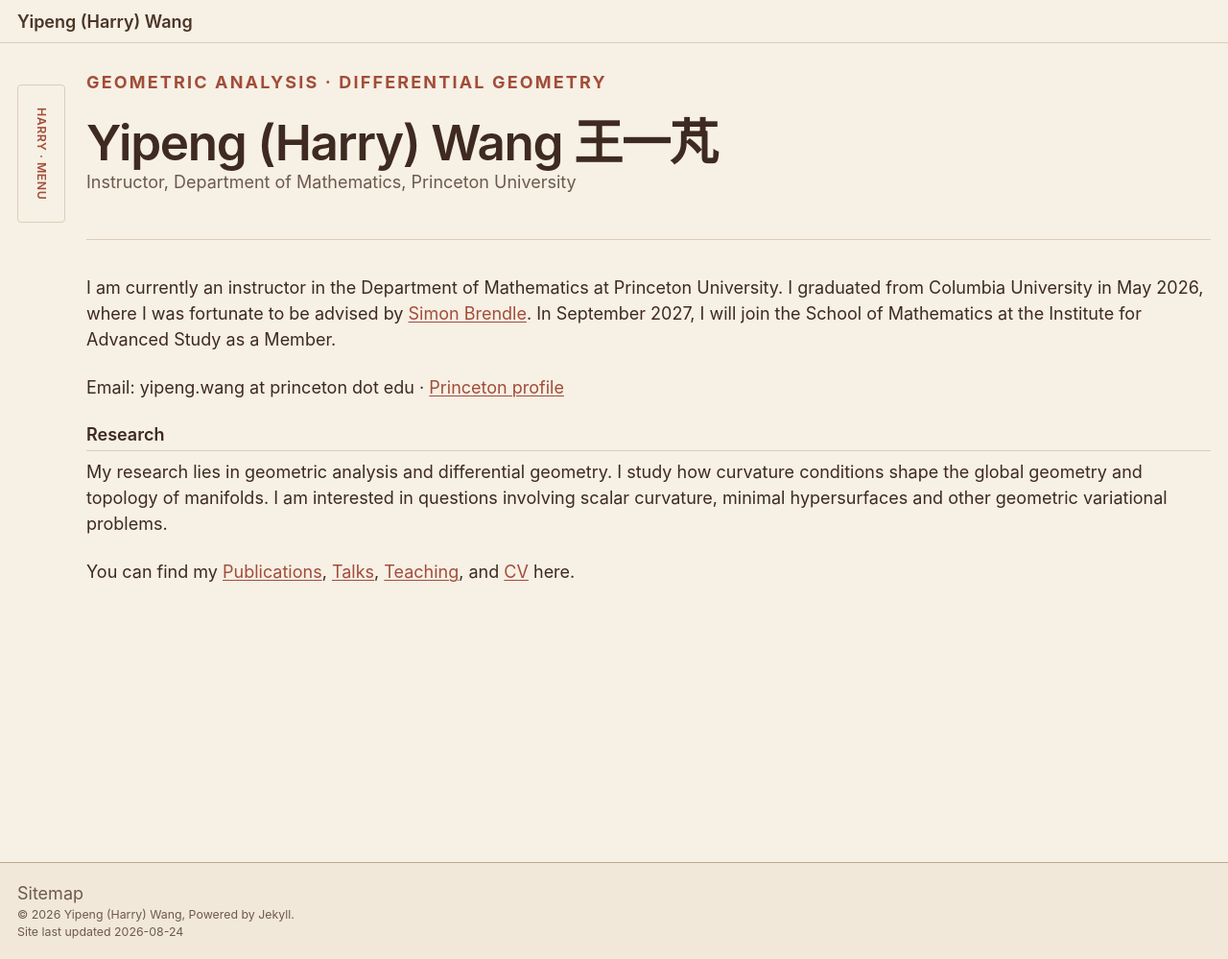
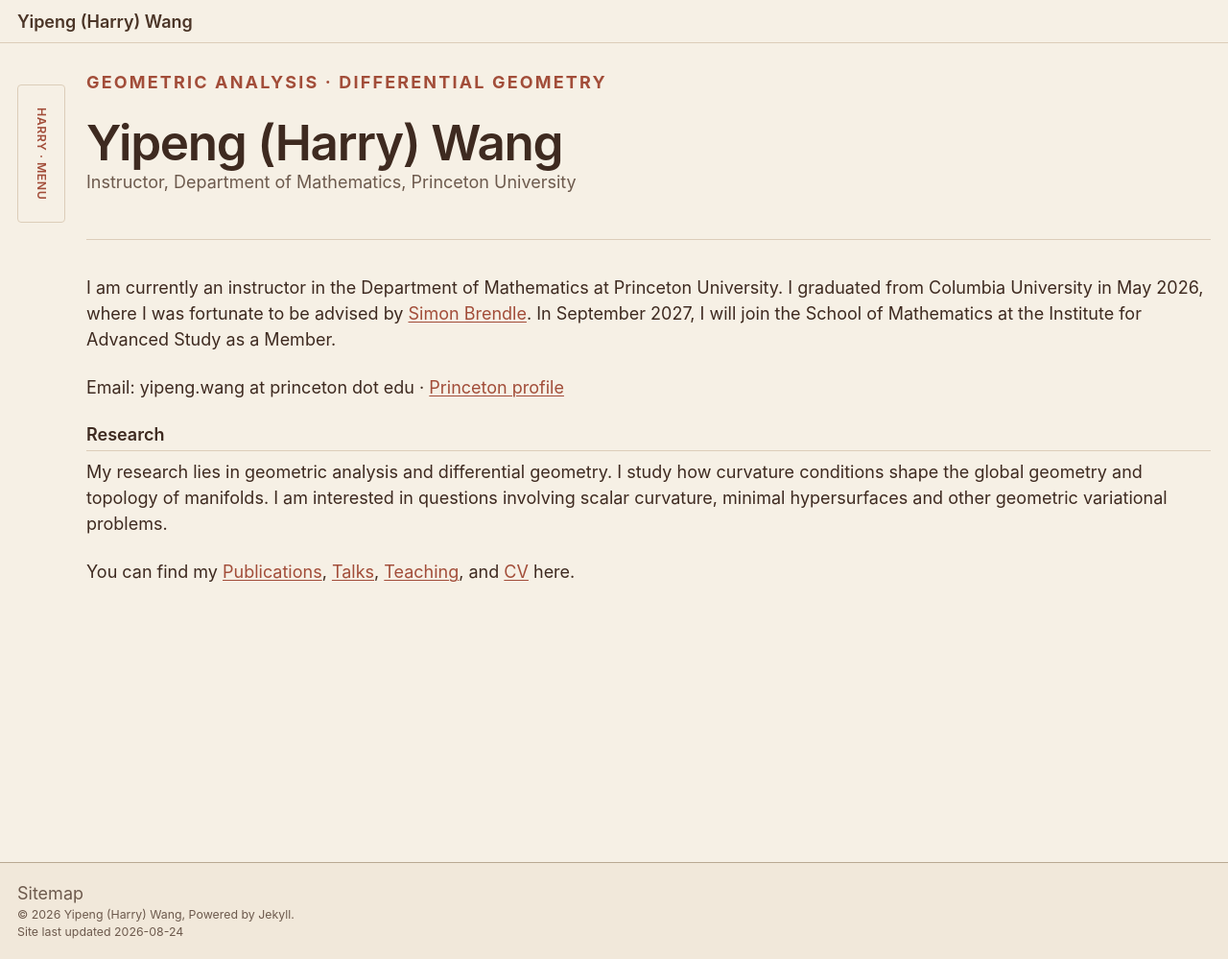
Before and after one commit to ypharry/ypharry.github.io, a Jekyll site: the page built from _pages/about.md, in a window 1280 px wide and 999 px high. Shown: the whole window at 96% size. Built offline with Jekyll 4.4.1, drawn with Linux system fonts in a browser that asks for light colours; a script that is not in the unit is left out.

Commit message:
Restore original homepage name

```diff
--- a/_pages/about.md
+++ b/_pages/about.md
@@ -10,7 +10,7 @@
 
 <header class="home-intro">
   <p class="home-intro__eyebrow">Geometric analysis · Differential geometry</p>
-  <h1>Yipeng (Harry) Wang 王一芃</h1>
+  <h1>Yipeng (Harry) Wang</h1>
   <p class="home-intro__role">Instructor, Department of Mathematics, Princeton University</p>
 </header>
 
```
